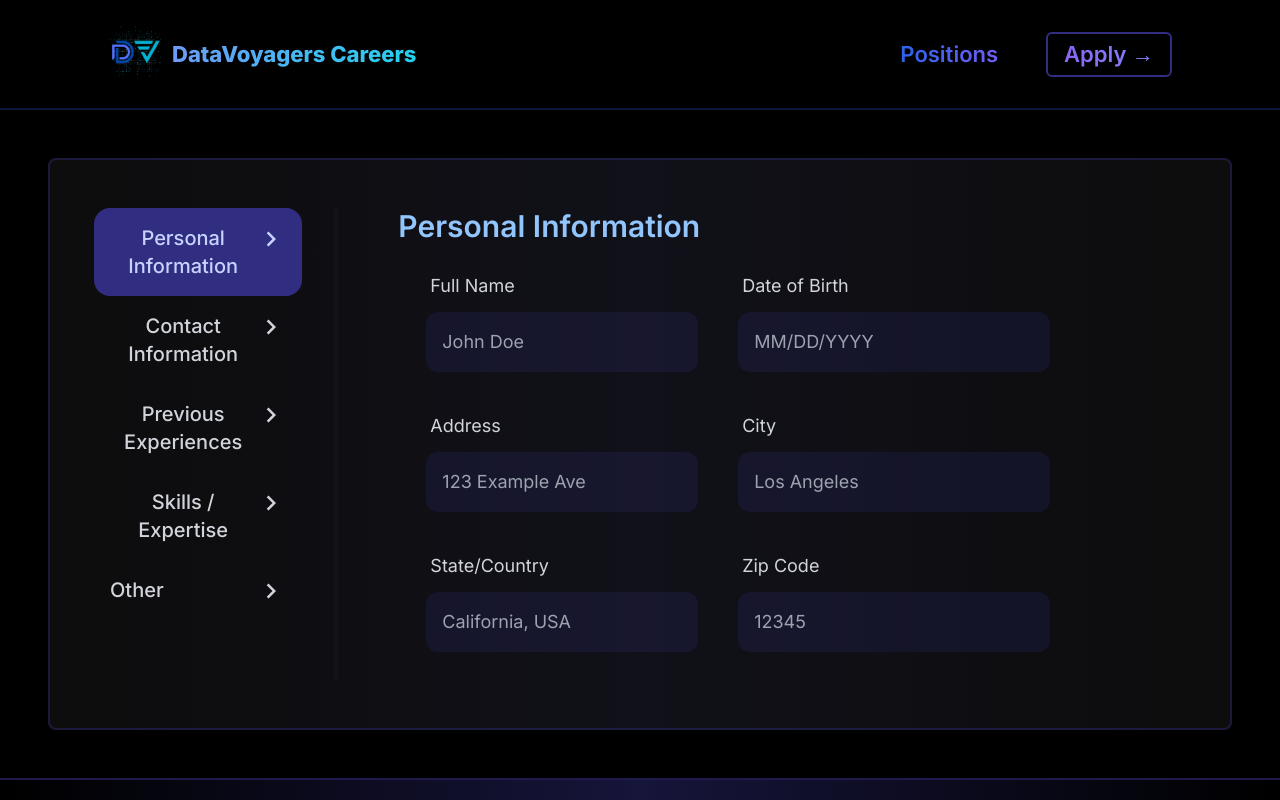
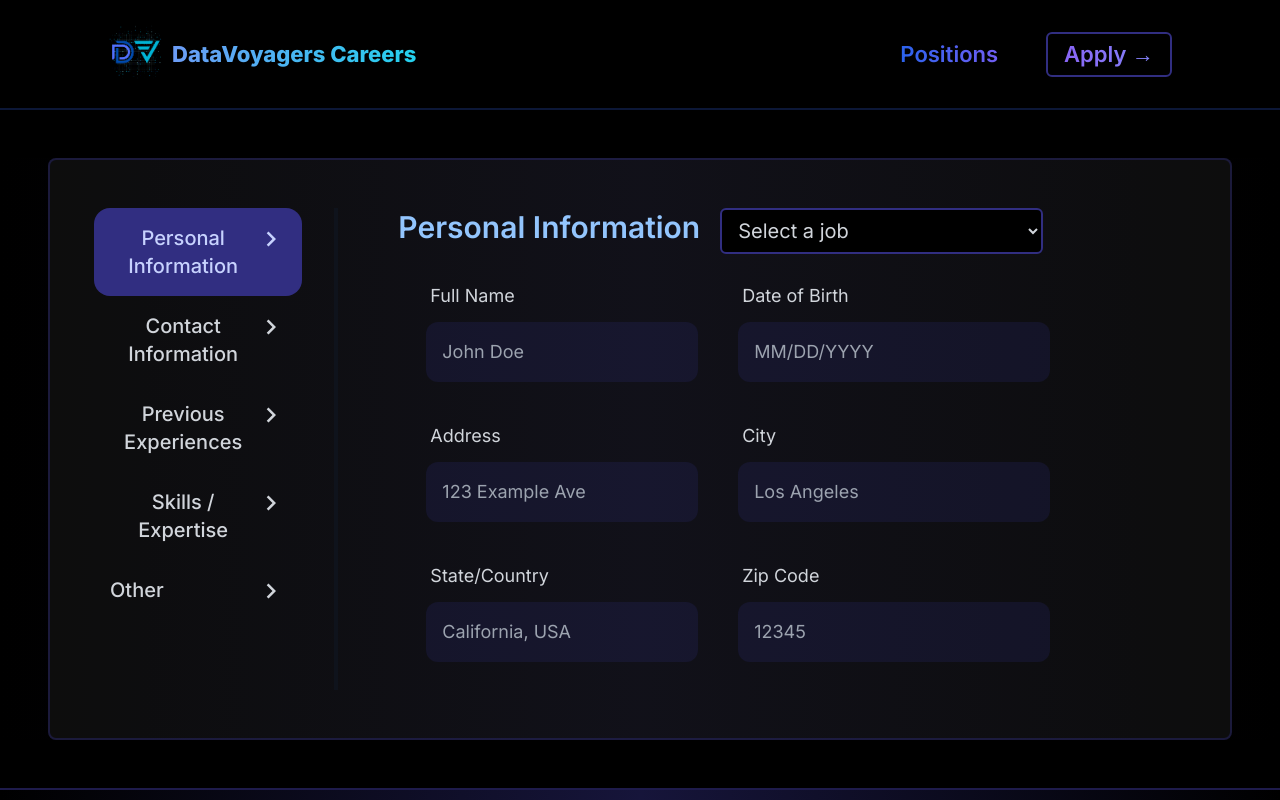
Before and after one commit to carhanc/website-cd, a Next.js app: page /apply in a window 1280 px wide. Shown: the top 800 px of the page. Built offline with nearby package versions, Linux system fonts and the light colour scheme.

Commit message:
job select and confirmation

```diff
--- a/src/app/apply/page.js
+++ b/src/app/apply/page.js
@@ -8,6 +8,7 @@ import { useState } from 'react'
 import { FaCalendarAlt } from "react-icons/fa";
 import Link from 'next/link';
 import Footer from '@/components/footer';
+import jobs from '@/data/jobData';
 
 const tabs = [
   { id: 1, name: 'Personal Information' },
@@ -21,6 +22,7 @@ const Apply = () => {
 
   const [active, setActive] = useState(1)
 
+  const [job, setJob] = useState('')
   const [name, setName] = useState('')
   const [dob, setDob] = useState('')
   const [address, setAddress] = useState('')
@@ -61,6 +63,7 @@ const Apply = () => {
 
     const submittedData = {
       personalInformation: {
+        job,
         name,
         dob,
         address,
@@ -134,6 +137,16 @@ const Apply = () => {
               <span className='text-xl lg:text-3xl font-semibold text-blue-300'>
                 Personal Information
               </span>
+              <select
+                className='bg-black py-2 px-3 rounded-md text-xl border-2 border-indigo-900 lg:mt-0 mt-10 ml-0 lg:ml-5'
+                onChange={(e) => setJob(e.target.value)}
+                defaultValue=""
+              >
+                <option value="" disabled>Select a job</option>
+                {jobs.map((job, index) => (
+                  <option key={index} value={job.title}>{job.title}</option>
+                ))}
+              </select>
               <div className='grid grid-cols-1 lg:grid-cols-2 text-white lg:mr-32 lg:p-7 pt-12'>
 
                 <div className='text-gray-300 text-md lg:text-lg flex flex-col lg:mr-10'>
@@ -312,14 +325,13 @@ const Apply = () => {
       {submitted && <div className='lg:bg-gradient-to-r from-black via-indigo-950/40 to-black'>
         <div className='bg-white/5 lg:m-10 lg:p-10 rounded-lg lg:block lg:border-2 lg:border-indigo-900/40'>
           <div className='text-white'>
-            <h1 className='font-bold text-xl lg:text-2xl mb-12 ml-6 mt-4'>Review Your Application</h1>
+            <h1 className='font-bold text-xl lg:text-2xl mb-12 ml-6 mt-4 inline'>Review Your Application: <h1 className='border-2 border-indigo-500 px-2 rounded-md border-dashed text-xl lg:text-2xl inline text-indigo-500'>{submittedApp.personalInformation.job}</h1></h1>
 
             <div className='lg:ml-2'>
 
               <h2 className='font-semibold text-xl lg:text-2xl text-blue-400 ml-7 mt-8'>
                 Personal Information
               </h2>
-
               <div className='space-y-6 grid lg:grid-cols-2 text-white lg:mr-56 p-7 lg:ml-7'>
 
                 <div className='text-gray-300 text-md lg:text-lg flex flex-col lg:mr-10'>
```
